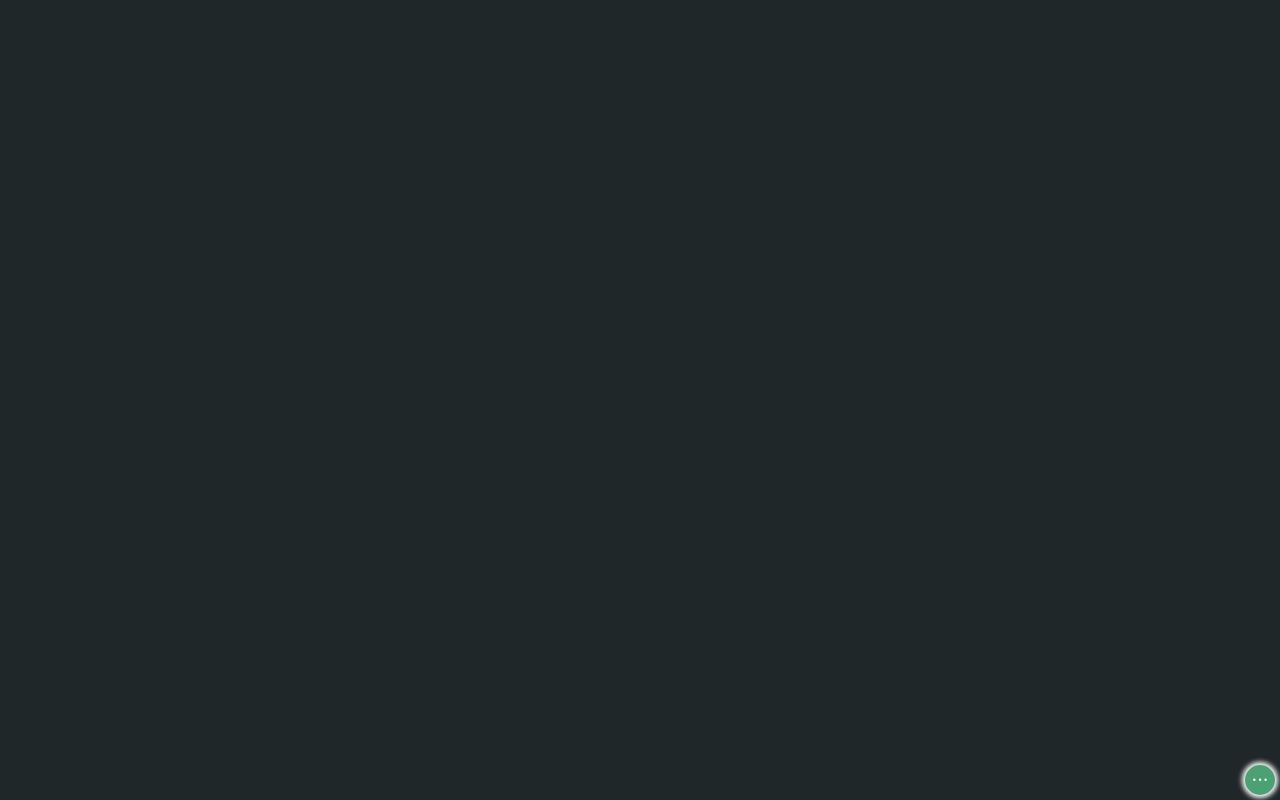
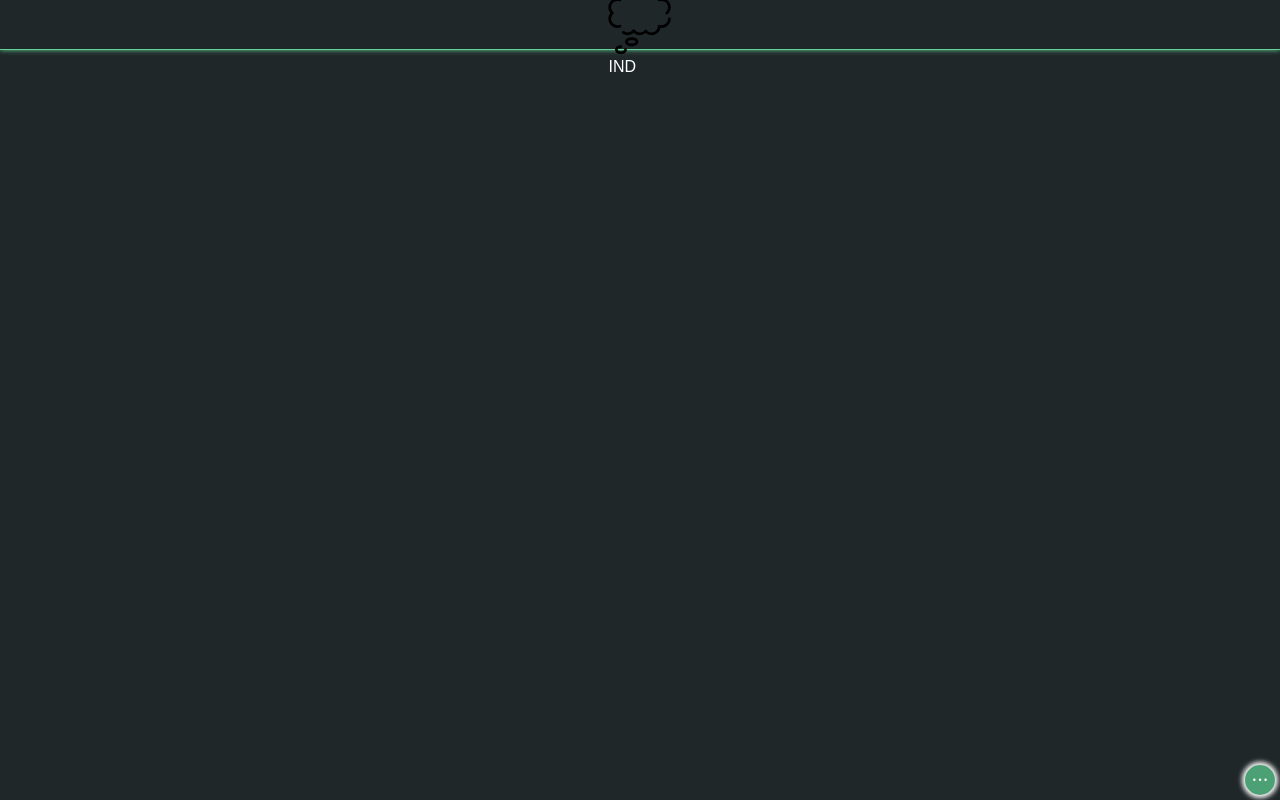
Before and after one commit to saxumcordis/remindapp, a React (Create React App) app: page /memo/1 in a window 1280 px wide. Built offline with nearby package versions, Linux system fonts and the light colour scheme; a web font is replaced by a local one.

Commit message:
init header

```diff
--- a/src/components/Container/Container.tsx
+++ b/src/components/Container/Container.tsx
@@ -1,12 +1,23 @@
 import React from "react";
 import { ThemeContainer } from "../../ui/Theme";
 import { Menu } from "../Menu";
+import { Link } from "react-router-dom";
 
 import styles from "./Container.module.scss";
+import { Home } from "./Home";
 
 export const Container: React.FC = ({ children }) => (
   <ThemeContainer>
     <div className={styles.background}>
+      <div className={styles.header}>
+        <Link to="/">
+          <span>
+            REM
+            <Home className={styles.icon} />
+            IND
+          </span>
+        </Link>
+      </div>
       <div className={styles.children}>{children}</div>
       <Menu />
     </div>
```
